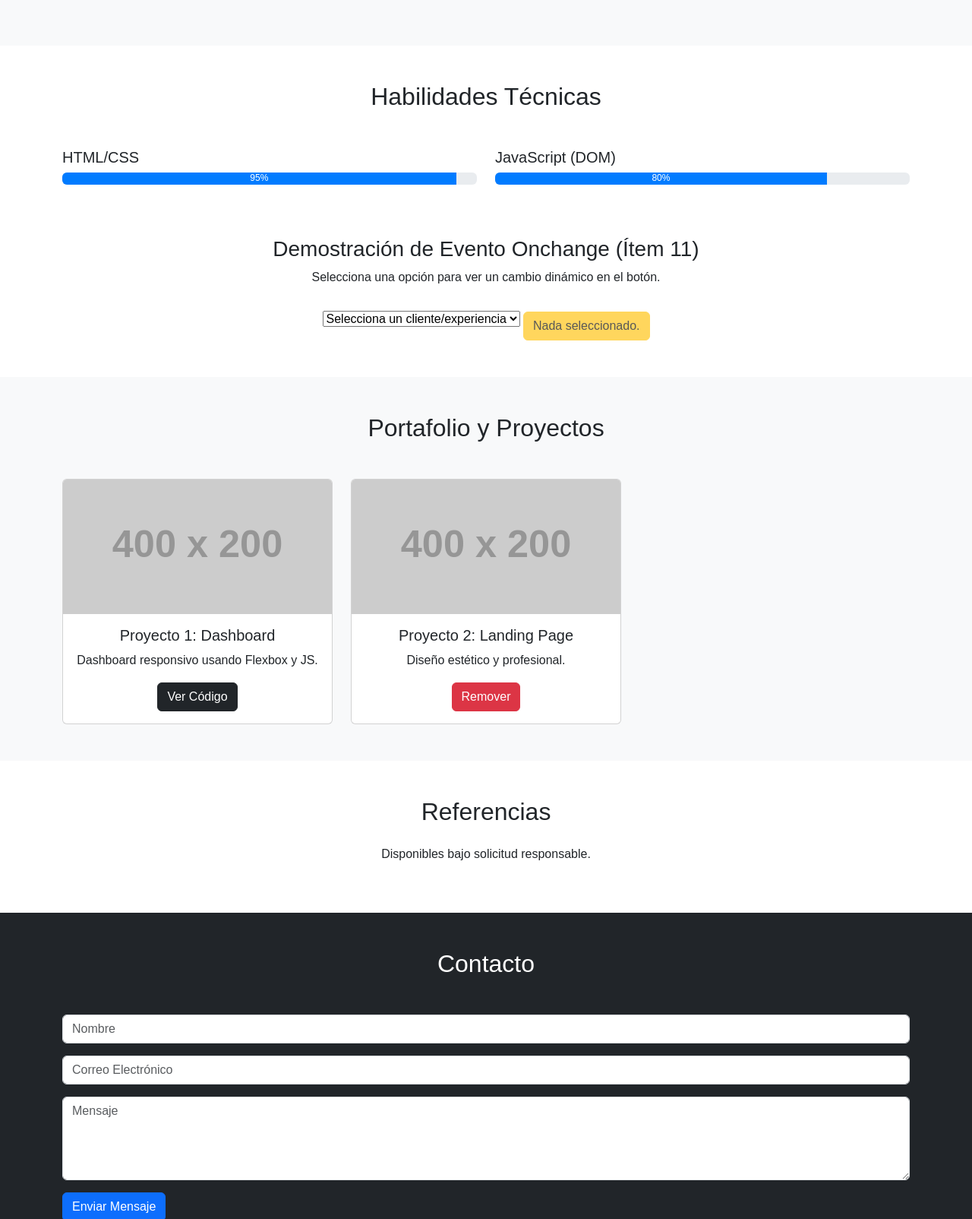
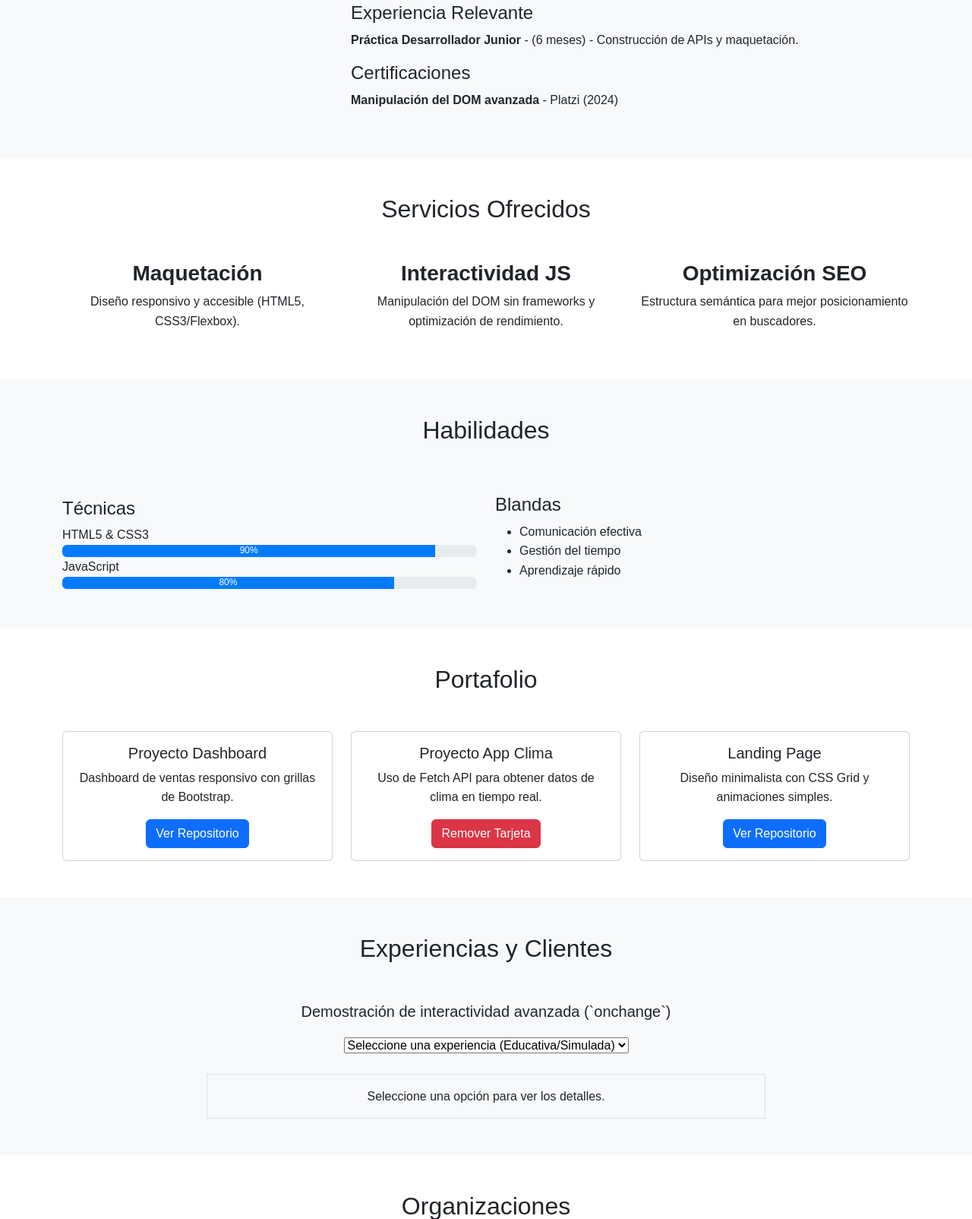
Before and after one commit to Macob2/Mi-Portafolio, a plain HTML site: page mi_portafolio/index.html in a window 1280 px wide. Shown: the part 1196-2800 px from the top of the page at 76% size. Drawn offline with nearby package versions, Linux system fonts and the light colour scheme; files that its build step writes are made by us from their sources; placeholder pictures from the web are drawn by us.

Commit message:
Update index.html

```diff
--- a/mi_portafolio/index.html
+++ b/mi_portafolio/index.html
@@ -3,21 +3,22 @@
 <head>
     <meta charset="UTF-8">
     <meta name="viewport" content="width=device-width, initial-scale=1.0">
-    <title>Mi Portafolio Profesional</title>
+    <title>Portafolio | Desarrollador Web</title>
     <link href="https://cdn.jsdelivr.net/npm/bootstrap@5.3.3/dist/css/bootstrap.min.css" rel="stylesheet">
     <link rel="stylesheet" href="static/css/style.css">
     </head>
-<body data-bs-spy="scroll" data-bs-target="#mainNav" data-bs-offset="50">
+<body data-bs-spy="scroll" data-bs-target="#mainNav" data-bs-offset="70">
 
     <nav class="navbar navbar-expand-lg navbar-dark fixed-top" id="mainNav">
         <div class="container">
-            <a class="navbar-brand" href="#home">Mi Portafolio</a>
+            <a class="navbar-brand" href="#home">TU NOMBRE</a>
             <button class="navbar-toggler" type="button" data-bs-toggle="collapse" data-bs-target="#navbarResponsive">
                 <span class="navbar-toggler-icon"></span>
             </button>
             <div class="collapse navbar-collapse" id="navbarResponsive">
                 <ul class="navbar-nav ms-auto py-4 py-lg-0">
-                    <li class="nav-item"><a class="nav-link" href="#about">Sobre Mí</a></li>
+                    <li class="nav-item"><a class="nav-link" href="#about">Perfil</a></li>
+                    <li class="nav-item"><a class="nav-link" href="#services">Servicios</a></li>
                     <li class="nav-item"><a class="nav-link" href="#skills">Habilidades</a></li>
                     <li class="nav-item"><a class="nav-link" href="#portfolio">Portafolio</a></li>
                     <li class="nav-item"><a class="nav-link" href="#contact">Contacto</a></li>
@@ -26,102 +27,166 @@
         </div>
     </nav>
 
-    <header id="home" class="py-5 text-center">
-        <div class="container pt-5">
-            <h1 class="display-3 fw-bold">Desarrollador Web | Tu Nombre</h1>
-            <p class="lead">Construyendo soluciones funcionales y estéticas con HTML, CSS y JS.</p>
-            <button class="btn btn-primary btn-lg cta-btn" onclick="cambiarTexto(this)">Conocer Servicios</button>
-            <section id="services" class="py-5"></section> </div>
+    <header id="home" class="d-flex align-items-center justify-content-center text-center">
+        <div class="container">
+            <h1 class="display-1 fw-bold text-uppercase">FRONT-END DEVELOPER</h1>
+            <p class="lead mt-4 mb-5">Creando experiencias digitales robustas y estéticas.</p>
+            <button class="btn btn-primary btn-lg cta-btn" onclick="cambiarCTA(this)">Ver mi CV Completo</button>
+        </div>
     </header>
 
-    <section id="about" class="py-5 bg-light">
+    <section id="about" class="seccion-bloque bg-light py-5">
         <div class="container">
-            <h2 class="text-center mb-5">Sobre Mí</h2>
-            <div class="row align-items-center">
+            <h2 class="titulo-seccion text-center mb-5">Sobre Mí</h2>
+            <div class="row">
                 <div class="col-lg-4 text-center">
-                    <img src="https://via.placeholder.com/250" alt="Foto profesional" class="img-fluid rounded-circle mb-4">
+                    <img src="https://via.placeholder.com/250/003366/ffffff?text=FOTO" alt="Foto profesional del desarrollador" class="foto-perfil mb-4">
                 </div>
                 <div class="col-lg-8">
-                    <p class="fs-5">Soy un apasionado del desarrollo front-end con 3 años de experiencia en proyectos educativos y personales. Me especializo en crear interfaces de usuario responsivas y accesibles...</p>
-                    <section id="education" class="mt-4"></section> <section id="certifications" class="mt-4"></section> <section id="experience" class="mt-4"></section> </div>
-            </div>
-        </div>
-    </section>
-
-    <section id="skills" class="py-5">
-        <div class="container">
-            <h2 class="text-center mb-5">Habilidades Técnicas</h2>
-            <div class="row">
-                <div class="col-md-6 skill-item">
-                    <h5>HTML/CSS</h5>
-                    <div class="progress"><div class="progress-bar" style="width: 95%;">95%</div></div>
-                </div>
-                <div class="col-md-6 skill-item">
-                    <h5>JavaScript (DOM)</h5>
-                    <div class="progress"><div class="progress-bar" style="width: 80%;">80%</div></div>
-                </div>
-                <div class="col-12 mt-5 text-center" id="clients">
-                    <h3>Demostración de Evento Onchange (Ítem 11)</h3>
-                    <p>Selecciona una opción para ver un cambio dinámico en el botón.</p>
-                    <select id="selector-cliente" onchange="mostrarSeleccion(this)">
-                        <option value="default" selected>Selecciona un cliente/experiencia</option>
-                        <option value="ClienteA">Cliente A</option>
-                        <option value="ClienteB">Experiencia Educativa</option>
-                    </select>
-                    <button id="output-btn" class="btn btn-warning mt-3" disabled>Nada seleccionado.</button>
+                    <p class="fs-5">Soy un desarrollador front-end con especialización en la manipulación del DOM y arquitecturas de interfaz de usuario. Mi enfoque es crear código limpio, modular y que cumpla con los estándares de accesibilidad.</p>
+                    <hr>
+                    <h3 class="mt-4">Formación y Experiencia</h3>
+                    <section id="education" class="mt-3"> <h4>Educación</h4>
+                        <p><strong>Bootcamp Desarrollo Web Full Stack</strong> - (2023)</p>
+                    </section>
+                    <section id="experience" class="mt-3"> <h4>Experiencia Relevante</h4>
+                        <p><strong>Práctica Desarrollador Junior</strong> - (6 meses) - Construcción de APIs y maquetación.</p>
+                    </section>
+                    <section id="certifications" class="mt-3"> <h4>Certificaciones</h4>
+                        <p><strong>Manipulación del DOM avanzada</strong> - Platzi (2024)</p>
+                    </section>
                 </div>
             </div>
         </div>
     </section>
 
-    <section id="portfolio" class="py-5 bg-light">
+    <section id="services" class="seccion-bloque py-5">
         <div class="container">
-            <h2 class="text-center mb-5">Portafolio y Proyectos</h2>
+            <h2 class="titulo-seccion text-center mb-5">Servicios Ofrecidos</h2>
+            <div class="row text-center">
+                <div class="col-md-4">
+                    <h3 class="fw-bold">Maquetación</h3>
+                    <p>Diseño responsivo y accesible (HTML5, CSS3/Flexbox).</p>
+                </div>
+                <div class="col-md-4">
+                    <h3 class="fw-bold">Interactividad JS</h3>
+                    <p>Manipulación del DOM sin frameworks y optimización de rendimiento.</p>
+                </div>
+                <div class="col-md-4">
+                    <h3 class="fw-bold">Optimización SEO</h3>
+                    <p>Estructura semántica para mejor posicionamiento en buscadores.</p>
+                </div>
+            </div>
+        </div>
+    </section>
+
+    <section id="skills" class="seccion-bloque bg-light py-5">
+        <div class="container">
+            <h2 class="titulo-seccion text-center mb-5">Habilidades</h2>
+            <div class="row align-items-center">
+                <div class="col-lg-6">
+                    <h4 class="mt-3">Técnicas</h4>
+                    <div class="habilidad-item">
+                        <label for="html-progress">HTML5 & CSS3</label>
+                        <div class="progress"><div class="progress-bar" id="html-progress" style="width: 90%;">90%</div></div>
+                    </div>
+                    <div class="habilidad-item">
+                        <label for="js-progress">JavaScript</label>
+                        <div class="progress"><div class="progress-bar" id="js-progress" style="width: 80%;">80%</div></div>
+                    </div>
+                </div>
+                <div class="col-lg-6 mt-4 mt-lg-0">
+                    <h4 class="mt-3">Blandas</h4>
+                    <ul class="lista-habilidades">
+                        <li>Comunicación efectiva</li>
+                        <li>Gestión del tiempo</li>
+                        <li>Aprendizaje rápido</li>
+                    </ul>
+                </div>
+            </div>
+        </div>
+    </section>
+
+    <section id="portfolio" class="seccion-bloque py-5">
+        <div class="container">
+            <h2 class="titulo-seccion text-center mb-5">Portafolio</h2>
             <div class="row row-cols-1 row-cols-md-3 g-4">
 
                 <div class="col">
                     <div class="card h-100 portfolio-card"
-                        onmouseover="cambiarFondo(this, true)"
-                        onmouseout="cambiarFondo(this, false)">
-                        <img src="https://via.placeholder.com/400x200" class="card-img-top" alt="Proyecto 1">
+                        onmouseover="resaltarCard(this)"
+                        onmouseout="normalizarCard(this)">
                         <div class="card-body text-center">
-                            <h5 class="card-title">Proyecto 1: Dashboard</h5>
-                            <p class="card-text">Dashboard responsivo usando Flexbox y JS.</p>
-                            <a href="https://github.com/tu_usuario/proyecto1" target="_blank" class="btn btn-dark">Ver Código</a>
+                            <h5 class="card-title">Proyecto Dashboard</h5>
+                            <p class="card-text">Dashboard de ventas responsivo con grillas de Bootstrap.</p>
+                            <a href="https://github.com/tu_usuario/dashboard-repo" target="_blank" class="btn btn-primary">Ver Repositorio</a>
+                        </div>
+                    </div>
+                </div>
+
+                <div class="col" id="proyecto-2">
+                    <div class="card h-100 portfolio-card">
+                        <div class="card-body text-center">
+                            <h5 class="card-title">Proyecto App Clima</h5>
+                            <p class="card-text">Uso de Fetch API para obtener datos de clima en tiempo real.</p>
+                            <button class="btn btn-danger" onclick="removerElemento(this)">Remover Tarjeta</button>
                         </div>
                     </div>
                 </div>
 
                 <div class="col">
                     <div class="card h-100 portfolio-card">
-                        <img src="https://via.placeholder.com/400x200" class="card-img-top" alt="Proyecto 2">
                         <div class="card-body text-center">
-                            <h5 class="card-title">Proyecto 2: Landing Page</h5>
-                            <p class="card-text">Diseño estético y profesional.</p>
-                            <button class="btn btn-danger" onclick="removerTarjeta(this)">Remover</button>
+                            <h5 class="card-title">Landing Page</h5>
+                            <p class="card-text">Diseño minimalista con CSS Grid y animaciones simples.</p>
+                            <a href="https://github.com/tu_usuario/landing-page-repo" target="_blank" class="btn btn-primary">Ver Repositorio</a>
                         </div>
                     </div>
                 </div>
-
-                <section id="organizations" class="py-5"></section> </div>
+            </div>
         </div>
     </section>
 
-    <section id="references" class="py-5">
-        <div class="container text-center">
-            <h2 class="mb-4">Referencias</h2>
-            <p>Disponibles bajo solicitud responsable.</p>
+    <section id="clients" class="seccion-bloque bg-light py-5">
+        <div class="container">
+            <h2 class="titulo-seccion text-center mb-5">Experiencias y Clientes</h2>
+            <div class="row justify-content-center">
+                <div class="col-md-8 text-center">
+                    <p class="lead">Demostración de interactividad avanzada (`onchange`)</p>
+                    <select id="selector-experiencia" onchange="mostrarDetalleExperiencia(this)">
+                        <option value="base" selected>Seleccione una experiencia (Educativa/Simulada)</option>
+                        <option value="cliente_a">Cliente Simulador A (UX/UI)</option>
+                        <option value="organizacion">Organización Educativa B (Colaboración)</option>
+                    </select>
+                    <div id="detalle-experiencia" class="mt-4 p-3 border">
+                        Seleccione una opción para ver los detalles.
+                    </div>
+                </div>
+            </div>
         </div>
     </section>
 
-    <section id="contact" class="py-5 bg-dark text-white">
+    <section id="organizations" class="seccion-bloque py-5"> <div class="container">
+            <h2 class="titulo-seccion text-center mb-4">Organizaciones</h2>
+            <p class="text-center">Participación en [Centro de Estudiantes] y [Club de Programación Local].</p>
+        </div>
+    </section>
+
+    <section id="references" class="seccion-bloque bg-light py-5"> <div class="container">
+            <h2 class="titulo-seccion text-center mb-4">Referencias</h2>
+            <p class="text-center">Referencias de mentores y docentes disponibles bajo solicitud.</p>
+        </div>
+    </section>
+
+    <section id="contact" class="seccion-bloque py-5">
         <div class="container">
-            <h2 class="text-center mb-5">Contacto</h2>
-            <form>
-                <div class="mb-3"><input type="text" class="form-control" placeholder="Nombre"></div>
-                <div class="mb-3"><input type="email" class="form-control" placeholder="Correo Electrónico"></div>
-                <div class="mb-3"><textarea class="form-control" rows="4" placeholder="Mensaje"></textarea></div>
-                <button type="submit" class="btn btn-primary">Enviar Mensaje</button>
+            <h2 class="titulo-seccion text-center mb-5">Contacto</h2>
+            <p class="text-center lead">¿Hablamos? Envíame un mensaje directo.</p>
+            <form class="mx-auto" style="max-width: 600px;">
+                <div class="mb-3"><input type="text" class="form-control" placeholder="Nombre completo" required></div>
+                <div class="mb-3"><input type="email" class="form-control" placeholder="Correo electrónico" required></div>
+                <div class="mb-3"><textarea class="form-control" rows="4" placeholder="Tu mensaje..." required></textarea></div>
+                <button type="submit" class="btn btn-primary w-100">Enviar Mensaje</button>
             </form>
         </div>
     </section>
```
